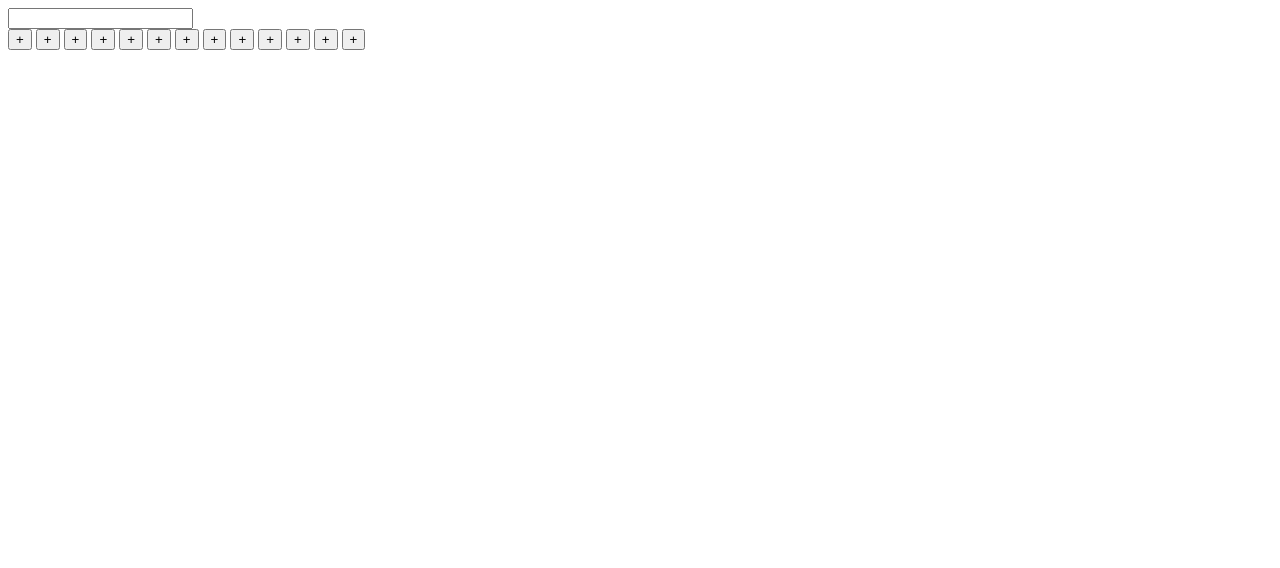
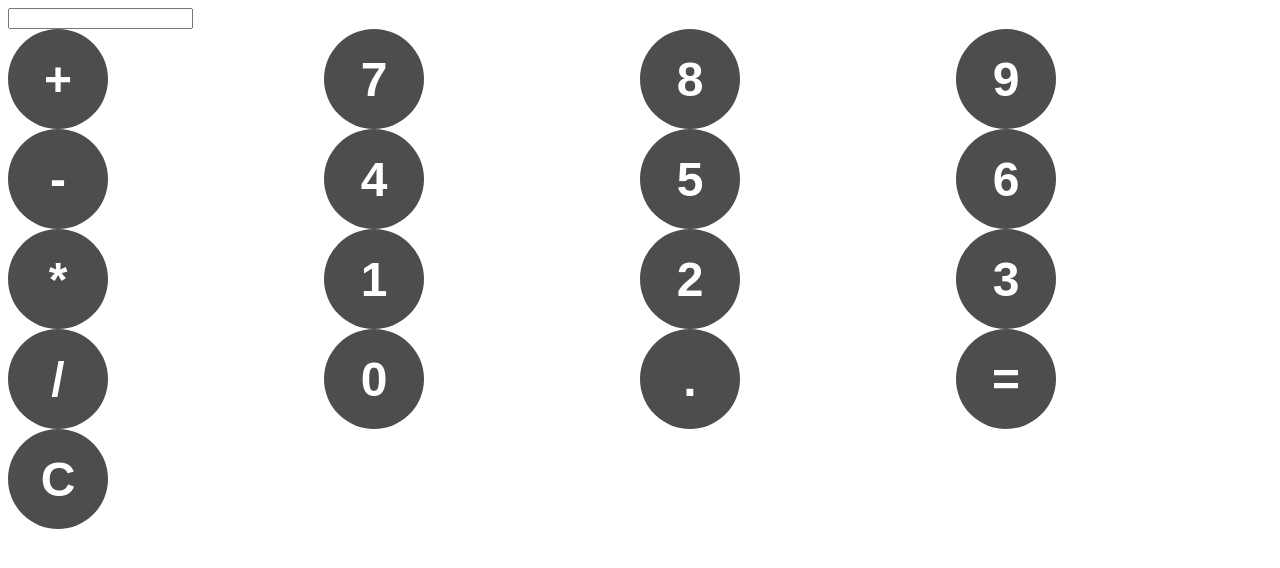
Before and after one commit to OriginalEssilon/JS-Calculator, a plain HTML site: page index.html in a window 1280 px wide. Drawn offline with Linux system fonts and the light colour scheme.

Commit message:
building the cal

```diff
--- a/index.html
+++ b/index.html
@@ -12,18 +12,22 @@
         <input id="display" readonly>
         <div id="keys">
             <button onclick="appendToDisplay('+')">+</button>
-            <button onclick="appendToDisplay('+')">+</button>
-            <button onclick="appendToDisplay('+')">+</button>
-            <button onclick="appendToDisplay('+')">+</button>
-            <button onclick="appendToDisplay('+')">+</button>
-            <button onclick="appendToDisplay('+')">+</button>
-            <button onclick="appendToDisplay('+')">+</button>
-            <button onclick="appendToDisplay('+')">+</button>
-            <button onclick="appendToDisplay('+')">+</button>
-            <button onclick="appendToDisplay('+')">+</button>
-            <button onclick="appendToDisplay('+')">+</button>
-            <button onclick="appendToDisplay('+')">+</button>
-            <button onclick="appendToDisplay('+')">+</button>
+            <button onclick="appendToDisplay('7')">7</button>
+            <button onclick="appendToDisplay('8')">8</button>
+            <button onclick="appendToDisplay('9')">9</button>
+            <button onclick="appendToDisplay('-')">-</button>
+            <button onclick="appendToDisplay('4')">4</button>
+            <button onclick="appendToDisplay('5')">5</button>
+            <button onclick="appendToDisplay('6')">6</button>
+            <button onclick="appendToDisplay('*')">*</button>
+            <button onclick="appendToDisplay('1')">1</button>
+            <button onclick="appendToDisplay('2')">2</button>
+            <button onclick="appendToDisplay('3')">3</button>
+            <button onclick="appendToDisplay('/')">/</button>
+            <button onclick="appendToDisplay('0')">0</button>
+            <button onclick="appendToDisplay('.')">.</button>
+            <button onclick="calculate()">=</button>
+            <button onclick="clearDisplay()">C</button>
         </div>
 
     </div>
--- a/style.css
+++ b/style.css
@@ -0,0 +1,16 @@
+#keys{
+    display: grid;
+    grid-template-columns: repeat(4, 1fr);
+}
+
+button{
+    width: 100px;
+    height: 100px;
+    border-radius: 50px;
+    border: none;
+    background-color: hsl(0, 0%, 30%);
+    color: white;
+    font-size: 3rem;
+    font-weight: bold;
+    cursor: pointer;
+}
```
